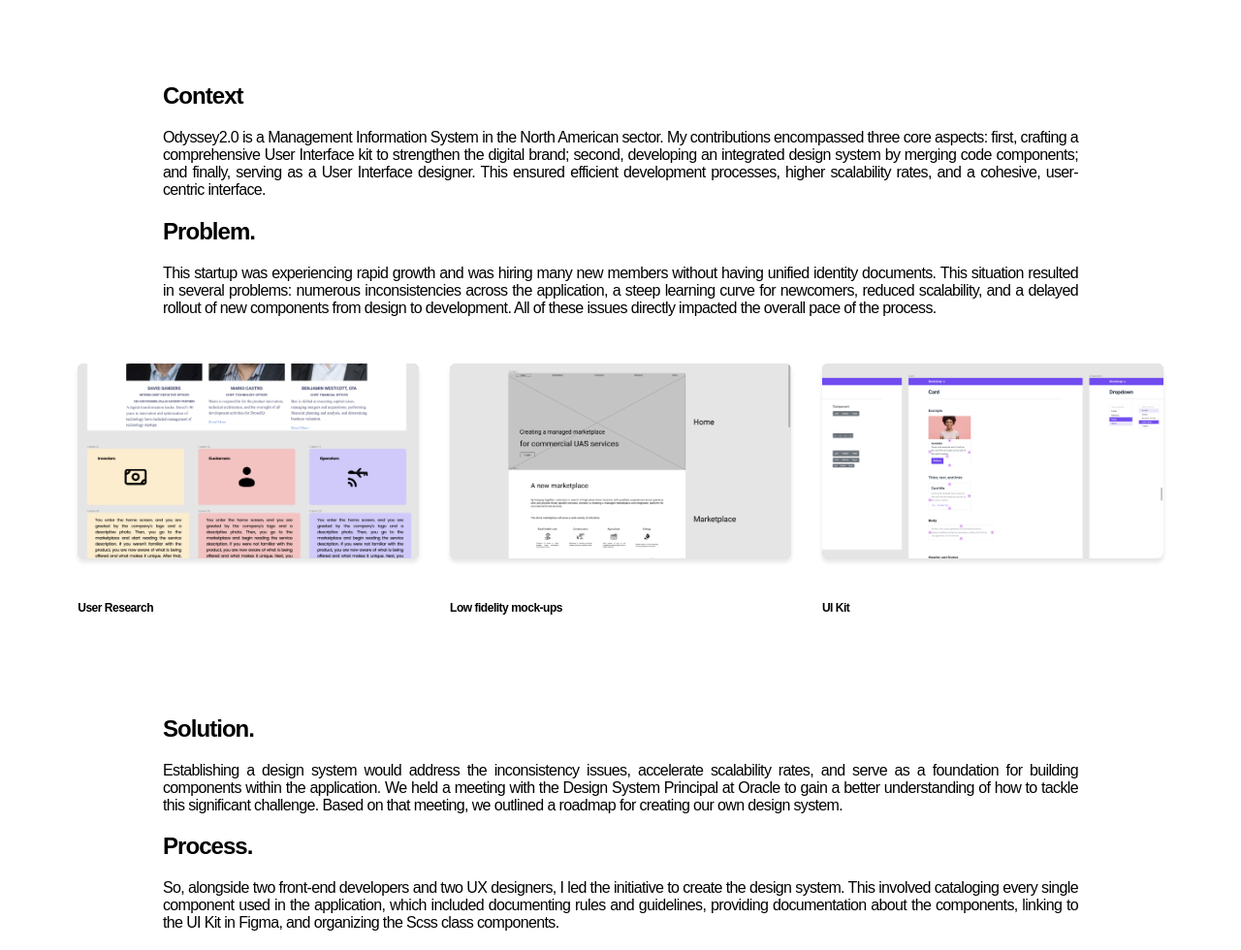
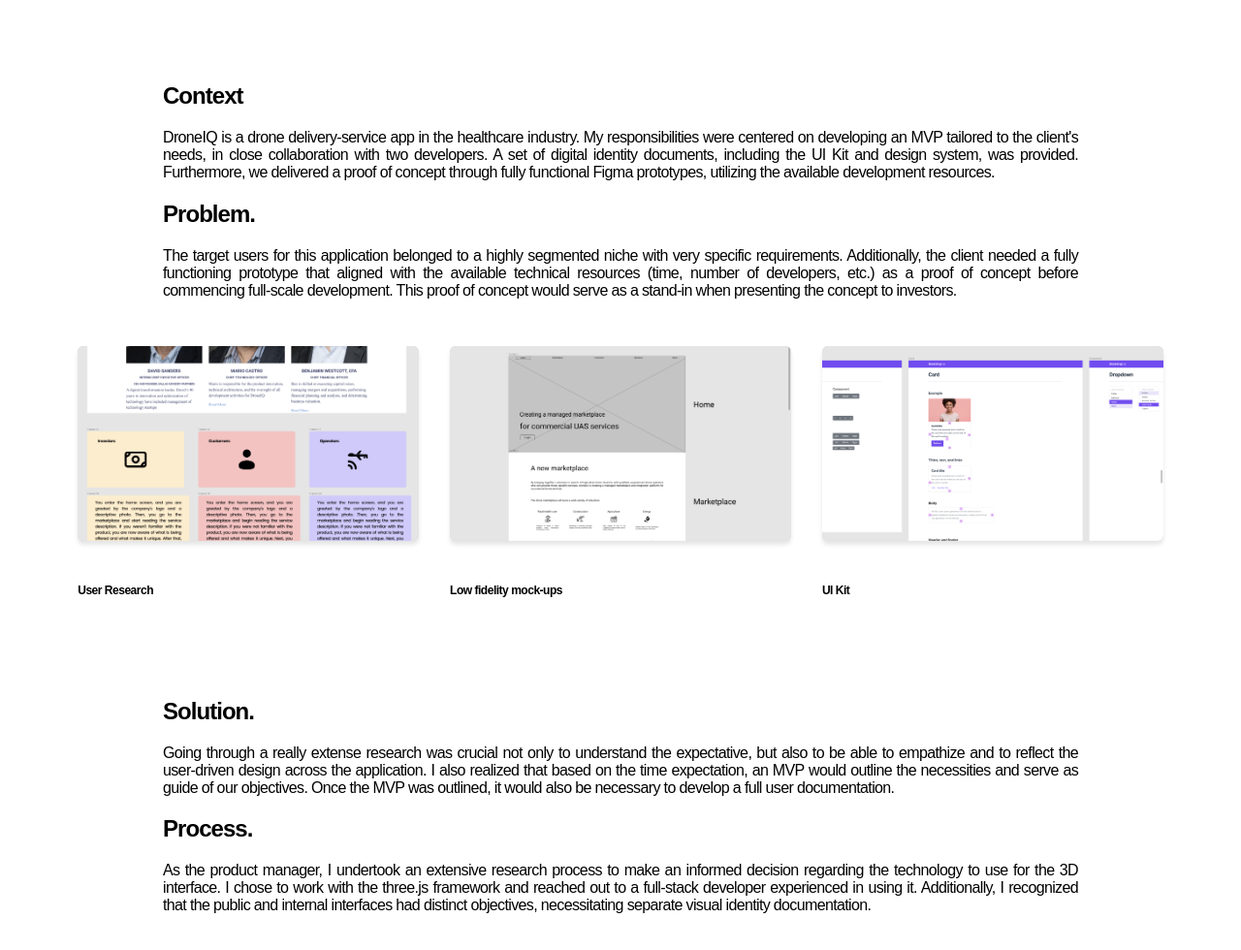
Before and after one commit to jppasteur/portfolio-final, a plain HTML site: page droneiq.html in a window 1280 px wide. Shown: the part 520-1500 px from the top of the page at 97% size. Drawn offline with Linux system fonts and the light colour scheme.

Commit message:
Update droneiq.html

```diff
--- a/droneiq.html
+++ b/droneiq.html
@@ -55,10 +55,10 @@
 
         <div class="project-text">
             <h2 class="project-h2">Context</h2>
-            <p class="project-p">Odyssey2.0 is a Management Information System in the North American sector. My contributions encompassed three core aspects: first, crafting a comprehensive User Interface kit to strengthen the digital brand; second, developing an integrated design system by merging code components; and finally, serving as a User Interface designer. This ensured efficient development processes, higher scalability rates, and a cohesive, user-centric interface.</p>
+            <p class="project-p">DroneIQ is a drone delivery-service app in the healthcare industry. My responsibilities were centered on developing an MVP tailored to the client's needs, in close collaboration with two developers. A set of digital identity documents, including the UI Kit and design system, was provided. Furthermore, we delivered a proof of concept through fully functional Figma prototypes, utilizing the available development resources.</p>
 
             <h2 class="project-h2">Problem.</h2>
-            <p class="project-p">This startup was experiencing rapid growth and was hiring many new members without having unified identity documents. This situation resulted in several problems: numerous inconsistencies across the application, a steep learning curve for newcomers, reduced scalability, and a delayed rollout of new components from design to development. All of these issues directly impacted the overall pace of the process.</p>
+            <p class="project-p">The target users for this application belonged to a highly segmented niche with very specific requirements. Additionally, the client needed a fully functioning prototype that aligned with the available technical resources (time, number of developers, etc.) as a proof of concept before commencing full-scale development. This proof of concept would serve as a stand-in when presenting the concept to investors.</p>
         </div>
 
 
@@ -87,10 +87,10 @@
 
         <div class="project-text">
             <h2 class="project-h2">Solution.</h2>
-            <p class="project-p">Establishing a design system would address the inconsistency issues, accelerate scalability rates, and serve as a foundation for building components within the application. We held a meeting with the Design System Principal at Oracle to gain a better understanding of how to tackle this significant challenge. Based on that meeting, we outlined a roadmap for creating our own design system.</p>
+            <p class="project-p">Going through a really extense research was crucial not only to understand the expectative, but also to be able to empathize and to reflect the user-driven design across the application. I also realized that based on the time expectation, an MVP would outline the necessities and serve as guide of our objectives. Once the MVP was outlined, it would also be necessary to develop a full user documentation.</p>
 
             <h2 class="project-h2">Process.</h2>
-            <p class="project-p">So, alongside two front-end developers and two UX designers, I led the initiative to create the design system. This involved cataloging every single component used in the application, which included documenting rules and guidelines, providing documentation about the components, linking to the UI Kit in Figma, and organizing the Scss class components.</p>
+            <p class="project-p">As the product manager, I undertook an extensive research process to make an informed decision regarding the technology to use for the 3D interface. I chose to work with the three.js framework and reached out to a full-stack developer experienced in using it. Additionally, I recognized that the public and internal interfaces had distinct objectives, necessitating separate visual identity documentation.</p>
         </div>
 
         <div class="image-bar">
```
